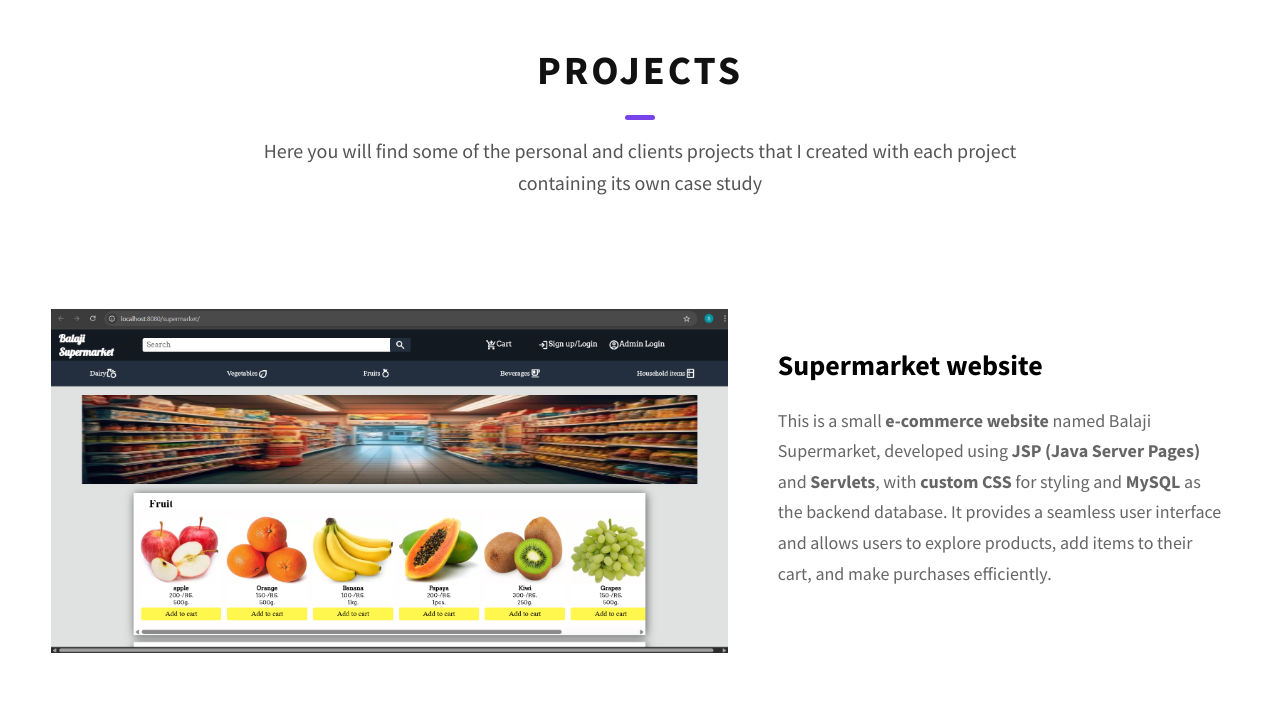
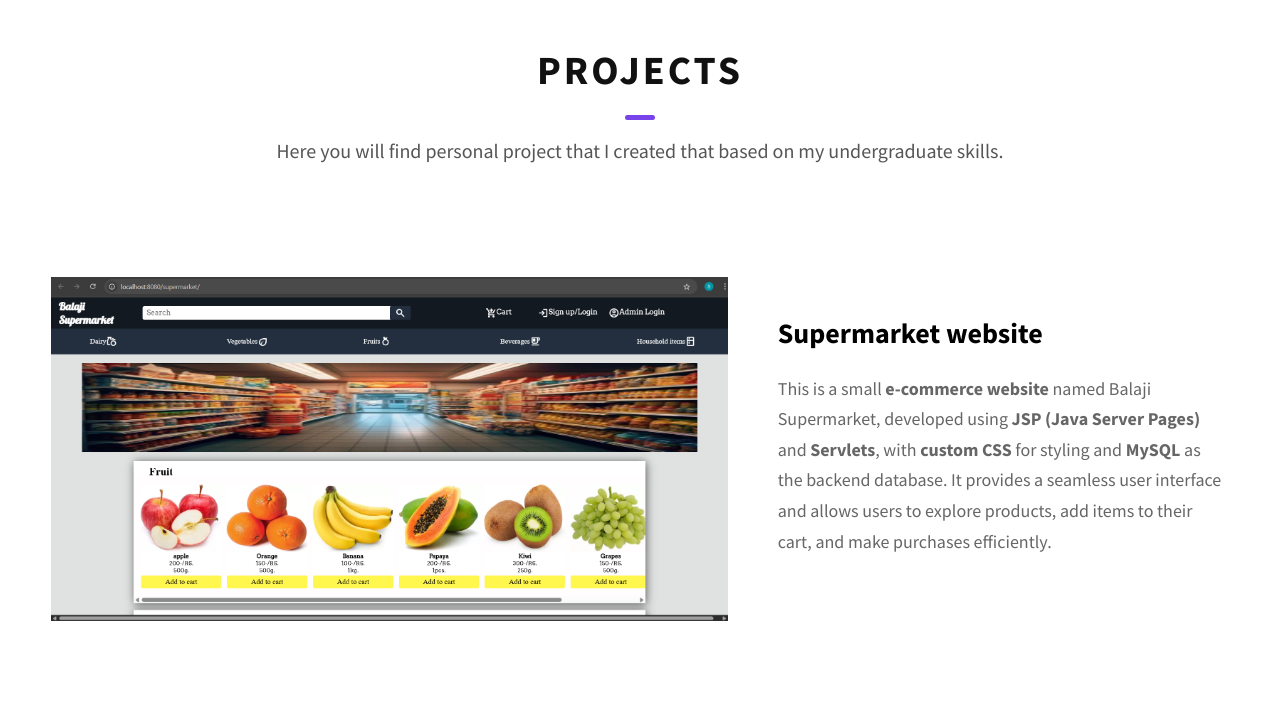
Before and after one commit to yeravadkarsandesh/Portfolio, a plain HTML site: page index.html in a window 1280 px wide. Shown: the part 1820-2529 px from the top of the page. Drawn offline with nearby package versions, Linux system fonts and the light colour scheme.

Commit message:
2nd commit on index.html

```diff
--- a/index.html
+++ b/index.html
@@ -190,8 +190,8 @@
         <h2 class="heading heading-sec heading-sec__mb-bg">
           <span class="heading-sec__main">Projects</span>
           <span class="heading-sec__sub">
-            Here you will find some of the personal and clients projects that I
-            created with each project containing its own case study
+            Here you will find personal project that I
+            created that based on my undergraduate skills.
           </span>
         </h2>
 
```
